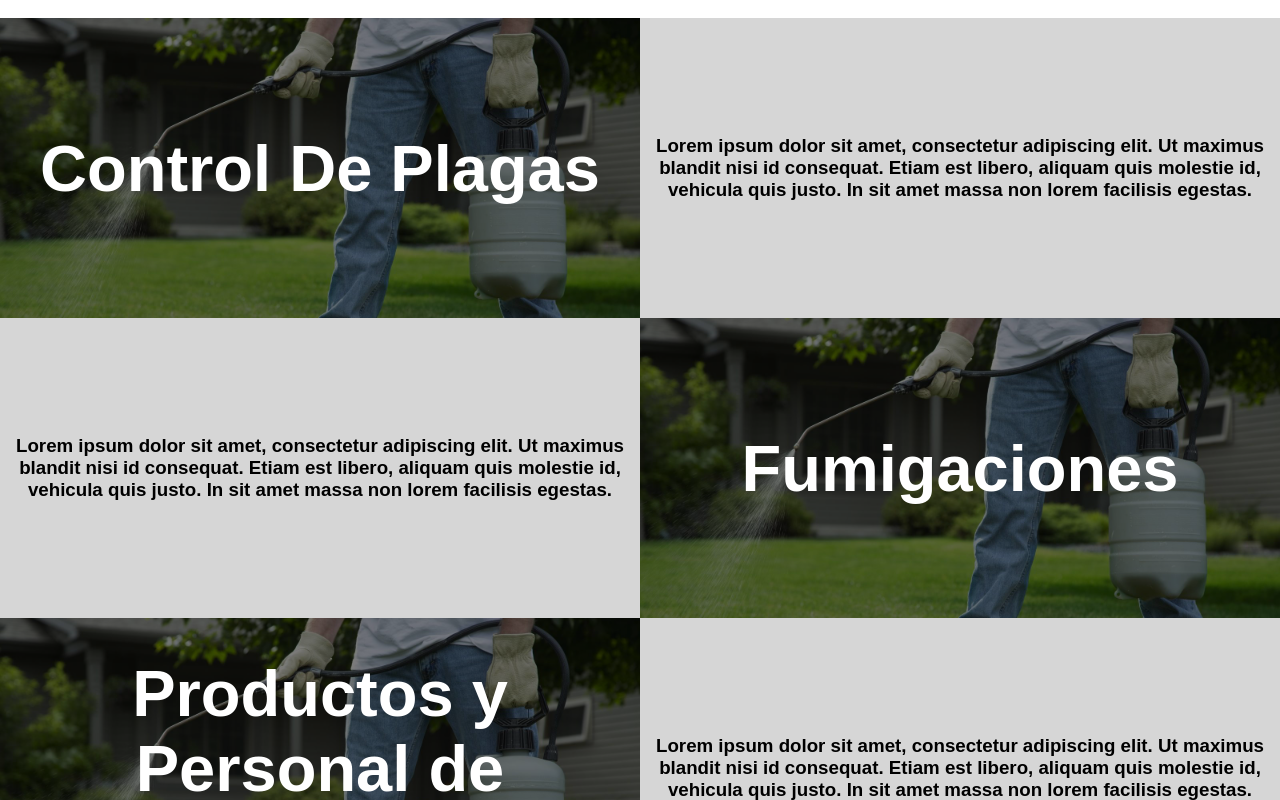
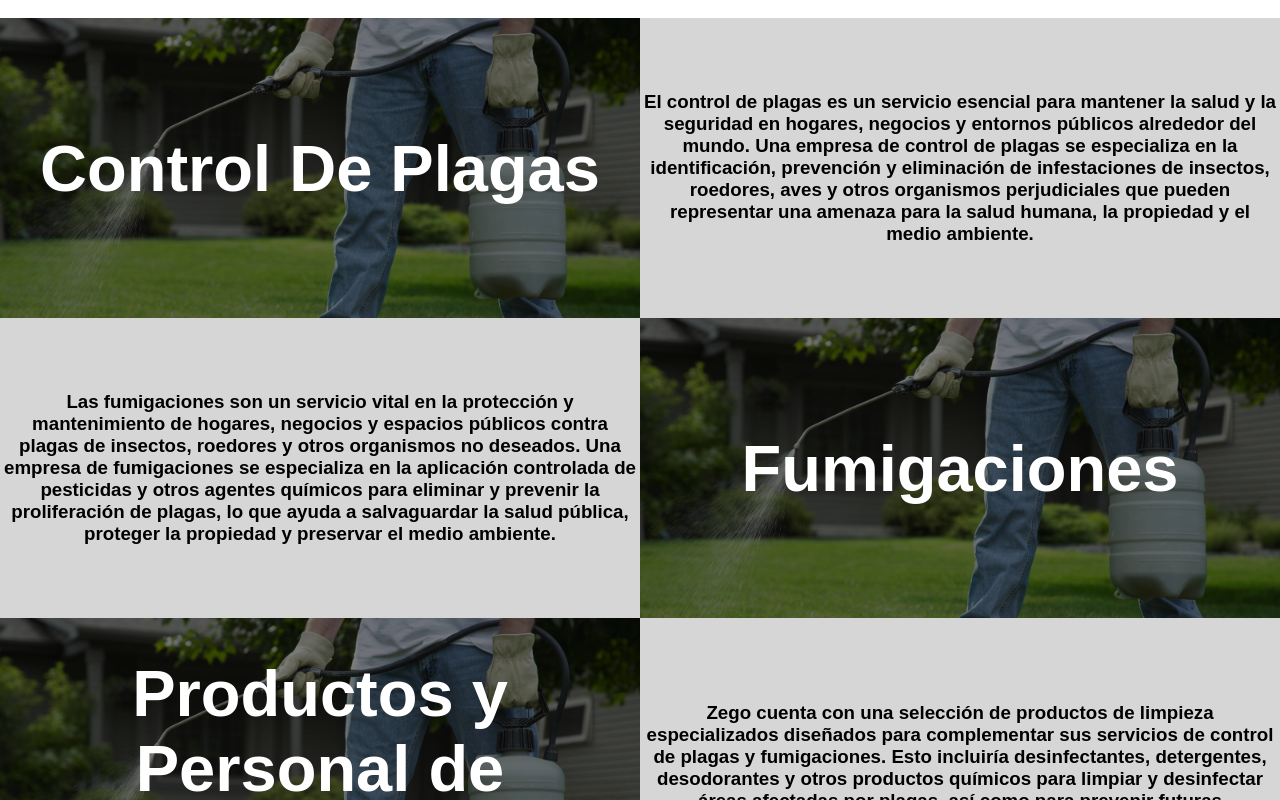
Before and after one commit to BlackRubick/FrontZego, a Next.js app: page /servicios in a window 1280 px wide. Shown: the part 500-1300 px from the top of the page. Built offline with nearby package versions, Linux system fonts and the light colour scheme.

Commit message:
Arreglo de Servicios

```diff
--- a/src/app/servicios/page.jsx
+++ b/src/app/servicios/page.jsx
@@ -8,7 +8,7 @@ export default function Servicios() {
     {
       tituloCard: "Fumigaciones",
       contenidoCard:
-        "Lorem ipsum dolor sit amet, consectetur adipiscing elit. Ut maximus blandit nisi id consequat. Etiam est libero, aliquam quis molestie id, vehicula quis justo. In sit amet massa non lorem facilisis egestas.",
+        "Las fumigaciones son un servicio vital en la protección y mantenimiento de hogares, negocios y espacios públicos contra plagas de insectos, roedores y otros organismos no deseados. Una empresa de fumigaciones se especializa en la aplicación controlada de pesticidas y otros agentes químicos para eliminar y prevenir la proliferación de plagas, lo que ayuda a salvaguardar la salud pública, proteger la propiedad y preservar el medio ambiente.",
       styleCard: "Card1",
       orderStyle1:"orderStyleL1",
       orderStyle2:"orderStyleL2"
@@ -16,7 +16,7 @@ export default function Servicios() {
    {
       tituloCard: "Control De Plagas",
       contenidoCard:
-        "Lorem ipsum dolor sit amet, consectetur adipiscing elit. Ut maximus blandit nisi id consequat. Etiam est libero, aliquam quis molestie id, vehicula quis justo. In sit amet massa non lorem facilisis egestas.",
+      "El control de plagas es un servicio esencial para mantener la salud y la seguridad en hogares, negocios y entornos públicos alrededor del mundo. Una empresa de control de plagas se especializa en la identificación, prevención y eliminación de infestaciones de insectos, roedores, aves y otros organismos perjudiciales que pueden representar una amenaza para la salud humana, la propiedad y el medio ambiente.",
       styleCard: "Card1",
       orderStyle1:"orderStyleR1",
       orderStyle2:"orderStyleR2"
@@ -28,7 +28,7 @@ export default function Servicios() {
     {
       tituloCard: "Productos y Personal de Limpieza",
       contenidoCard:
-        "Lorem ipsum dolor sit amet, consectetur adipiscing elit. Ut maximus blandit nisi id consequat. Etiam est libero, aliquam quis molestie id, vehicula quis justo. In sit amet massa non lorem facilisis egestas.",
+      "Zego cuenta con una selección de productos de limpieza especializados diseñados para complementar sus servicios de control de plagas y fumigaciones. Esto incluiría desinfectantes, detergentes, desodorantes y otros productos químicos para limpiar y desinfectar áreas afectadas por plagas, así como para prevenir futuras infestaciones.",
       styleCard: "Card1",
       orderStyle1:"orderStyleR1",
       orderStyle2:"orderStyleR2"
```
